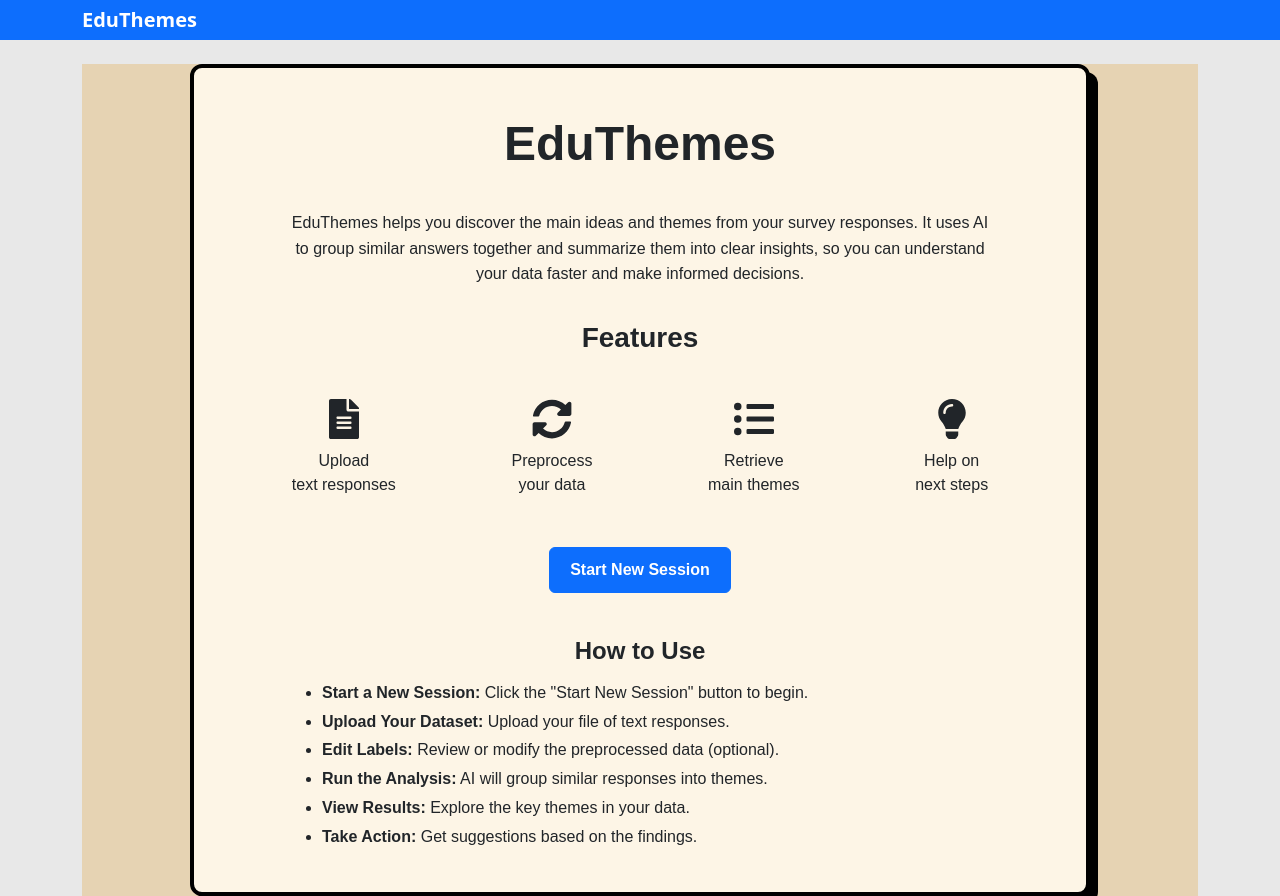
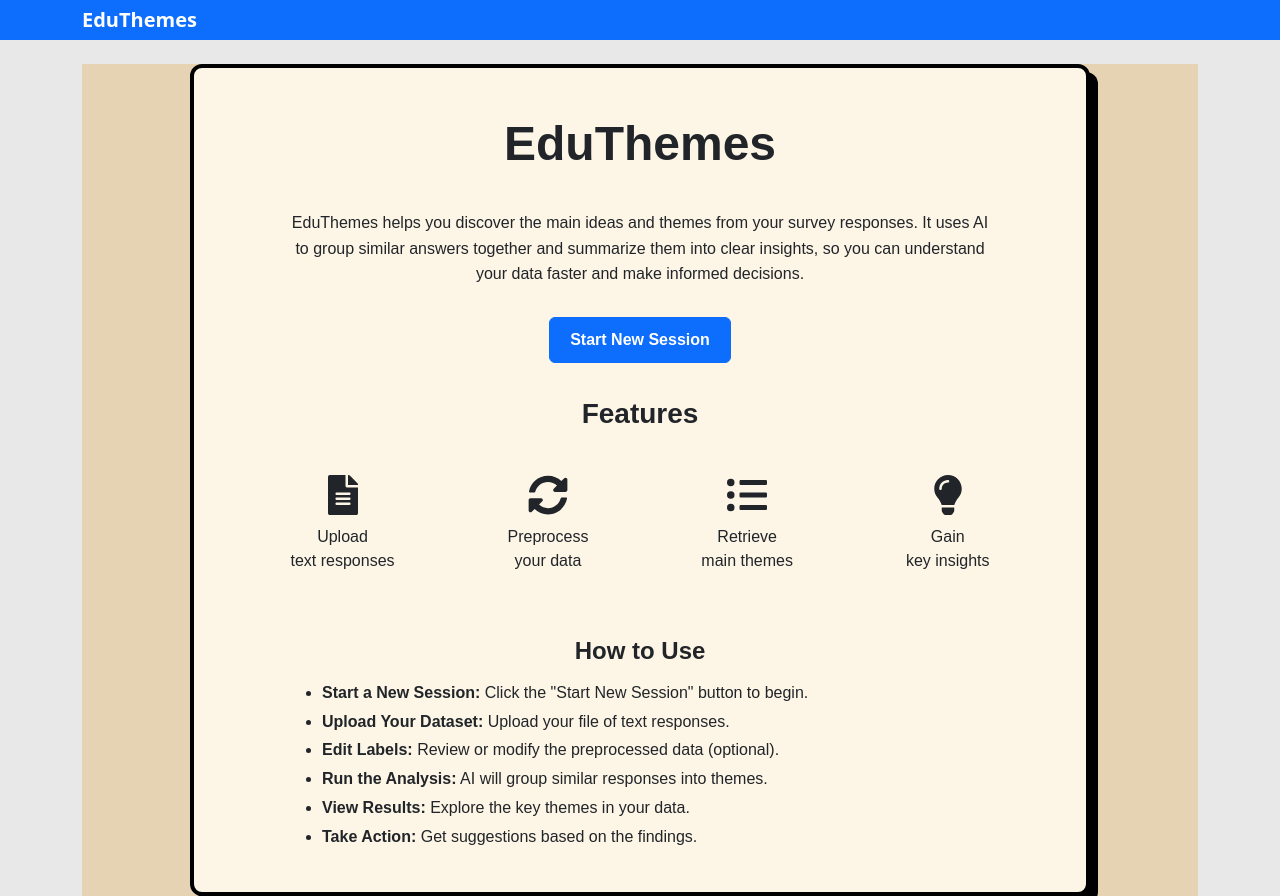
Before and after one commit to krintalbogdan/EduThemes, a React (Create React App) app in the folder frontend/: page / in a window 1280 px wide. Built offline with nearby package versions, Linux system fonts and the light colour scheme.

Commit message:
Finished start page with Anand's suggestions

```diff
--- a/frontend/src/components/Start.js
+++ b/frontend/src/components/Start.js
@@ -90,6 +90,20 @@ const Start = ({ onSessionStart, onAdvanceStage }) => {
                     It uses AI to group similar answers together and summarize them into clear insights,
                     so you can understand your data faster and make informed decisions.
                 </div>
+
+                <div style={{ textAlign: 'center', marginBottom: '30px' }}>
+                    <Button
+                        variant="primary"
+                        onClick={startSession}
+                        style={{
+                            fontWeight: 'bold',
+                            padding: '10px 20px',
+                            fontSize: '16px',
+                        }}
+                    >
+                        Start New Session
+                    </Button>
+                </div>
                 <div>
                     <div style={sectionTitleStyle}>Features</div>
                     <div style={featuresStyle}>
@@ -107,22 +121,9 @@ const Start = ({ onSessionStart, onAdvanceStage }) => {
                         </div>
                         <div style={featureItemStyle}>
                             <FaLightbulb style={iconStyle} />
-                            <div>Help on<br />next steps</div>
+                            <div>Gain<br />key insights</div>
                         </div>
                     </div>
-                </div>
-                <div style={{ textAlign: 'center', marginTop: '30px' }}>
-                    <Button
-                        variant="primary"
-                        onClick={startSession}
-                        style={{
-                            fontWeight: 'bold',
-                            padding: '10px 20px',
-                            fontSize: '16px',
-                        }}
-                    >
-                        Start New Session
-                    </Button>
                 </div>
                 <div style={{
                     fontSize: '24px',
```
